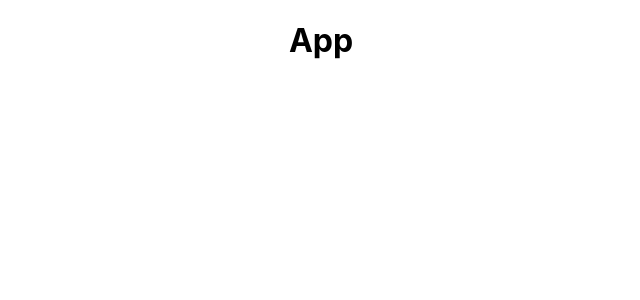
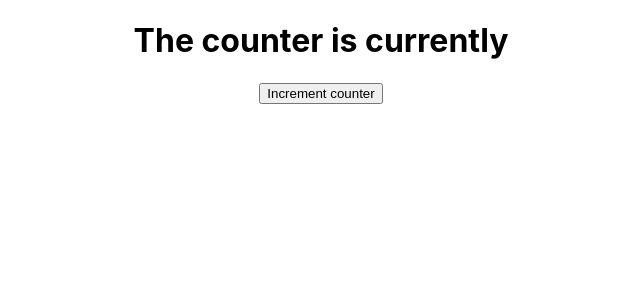
Before and after one commit to vy3191/enzyme-practice, a React app: page / in a window 1280 px wide. Shown: the top 300 px of the page, without its empty margins (319-959 px from the left). Built offline with nearby package versions, Linux system fonts and the light colour scheme.

Commit message:
Added button and h1 in app.js with passing tests

```diff
--- a/src/App.js
+++ b/src/App.js
@@ -13,7 +13,8 @@
    render() {
     return (
       <div className="App" data-test="component-app">
-        <h1>App</h1>
+        <h1 data-test="counter-display">The counter is currently</h1>
+        <button data-test="increment-button">Increment counter</button>
       </div>
     );
    }
```
Also changed, not shown: 1 other file (tests, documents, lock files or other folders).
